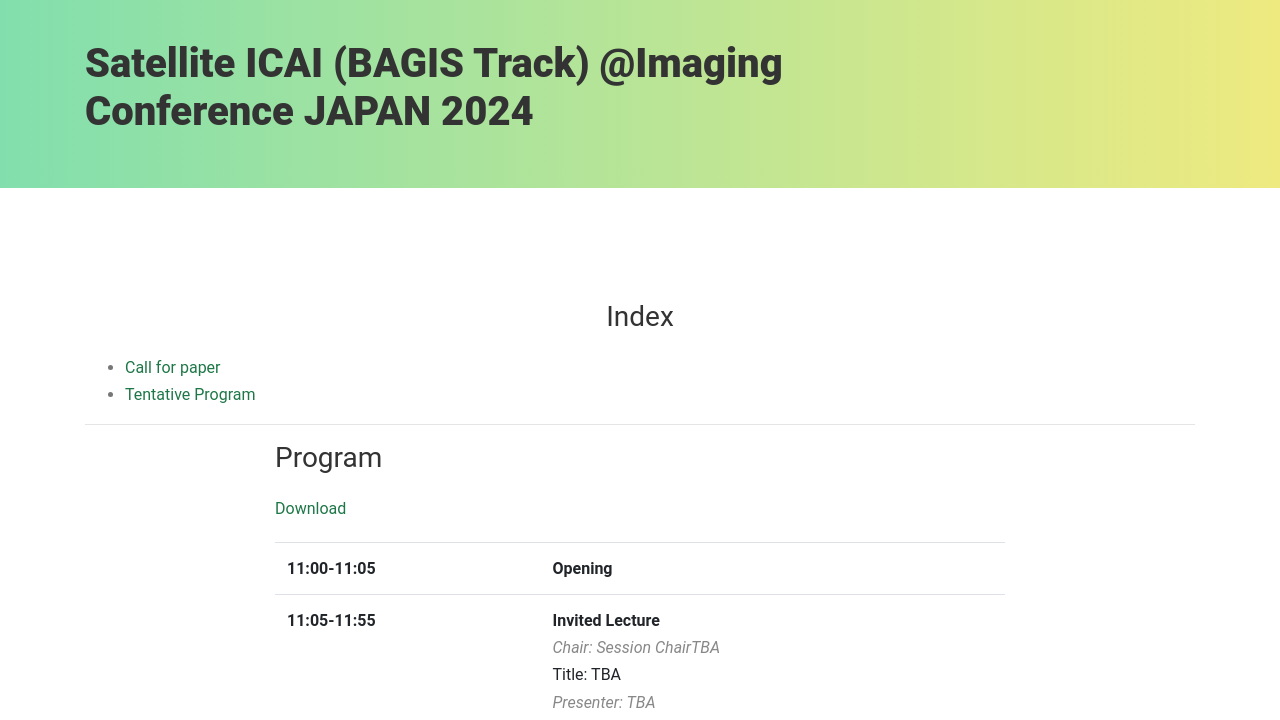
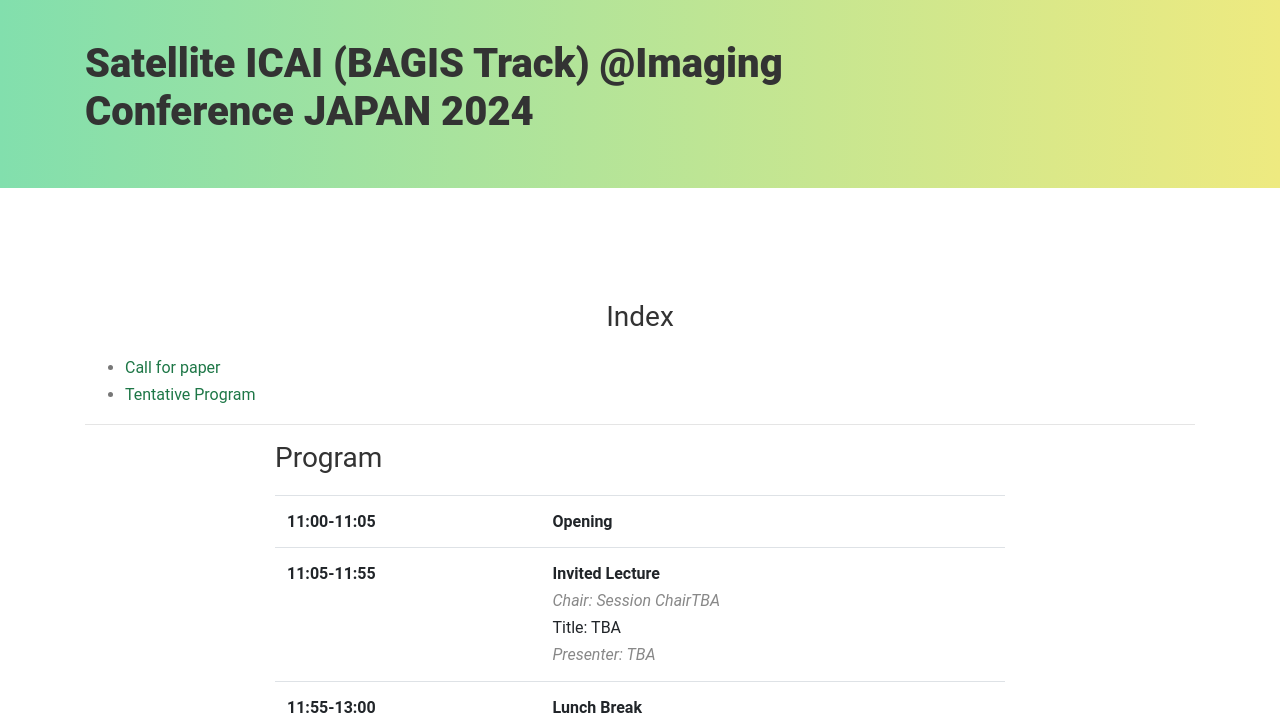
Before and after one commit to bagis-web/bagis-web.github.io, a plain HTML site: page symposium2024-jp.html in a window 1280 px wide. Shown: the part 80-800 px from the top of the page. Drawn offline with nearby package versions, Linux system fonts and the light colour scheme; files whose address does not match are found by name.

Commit message:
bug fixed

```diff
--- a/symposium2024-jp.html
+++ b/symposium2024-jp.html
@@ -113,7 +113,7 @@
 						<div class="row">
 							<div class="col-md-8 offset-md-2 text-left">
 								<h3 id="program">Program</h3>
-								<p><a href="symposium2023/Satellite_ICAI_2023_Final_program.pdf" target="_blank">Download</a></p>
+								<!-- <p><a href="symposium2023/Satellite_ICAI_2023_Final_program.pdf" target="_blank">Download</a></p> -->
 								<table class="table">
 									<!-- <tr>
 										<td>hh:mm am - hh:mm am</td>
```
